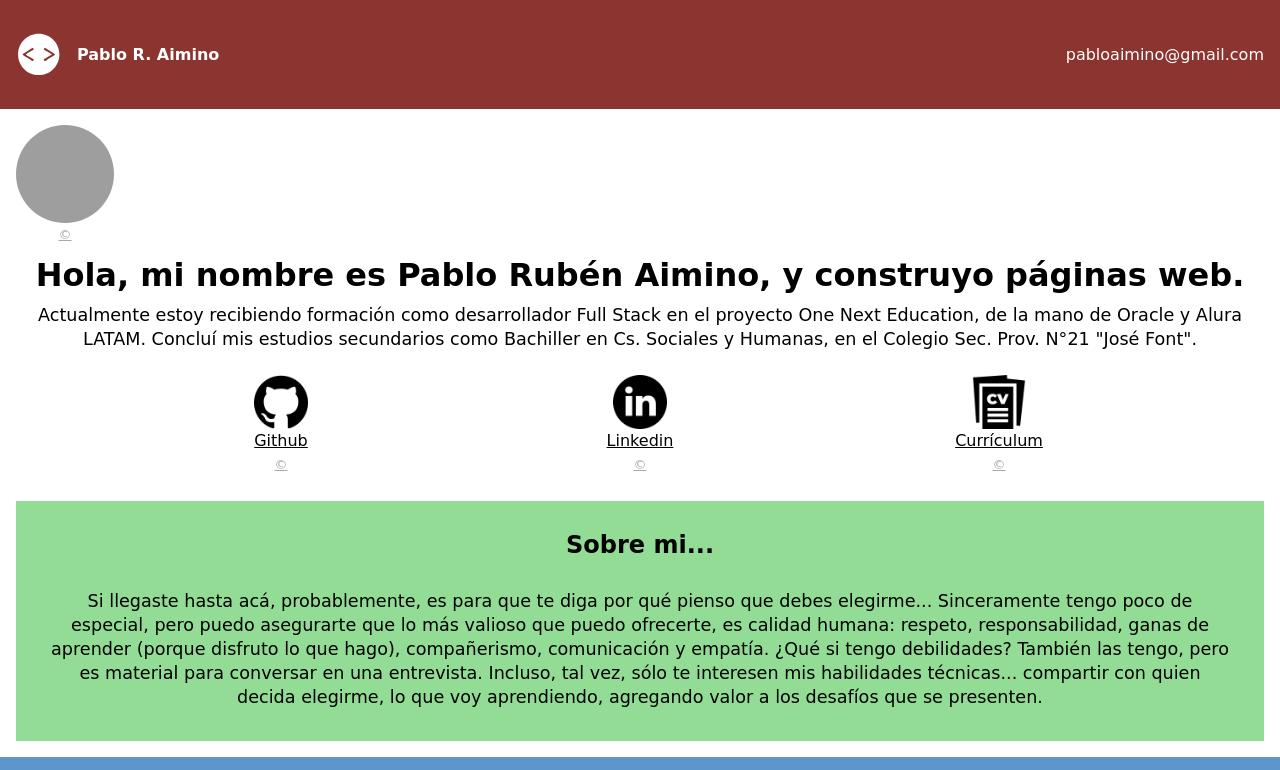
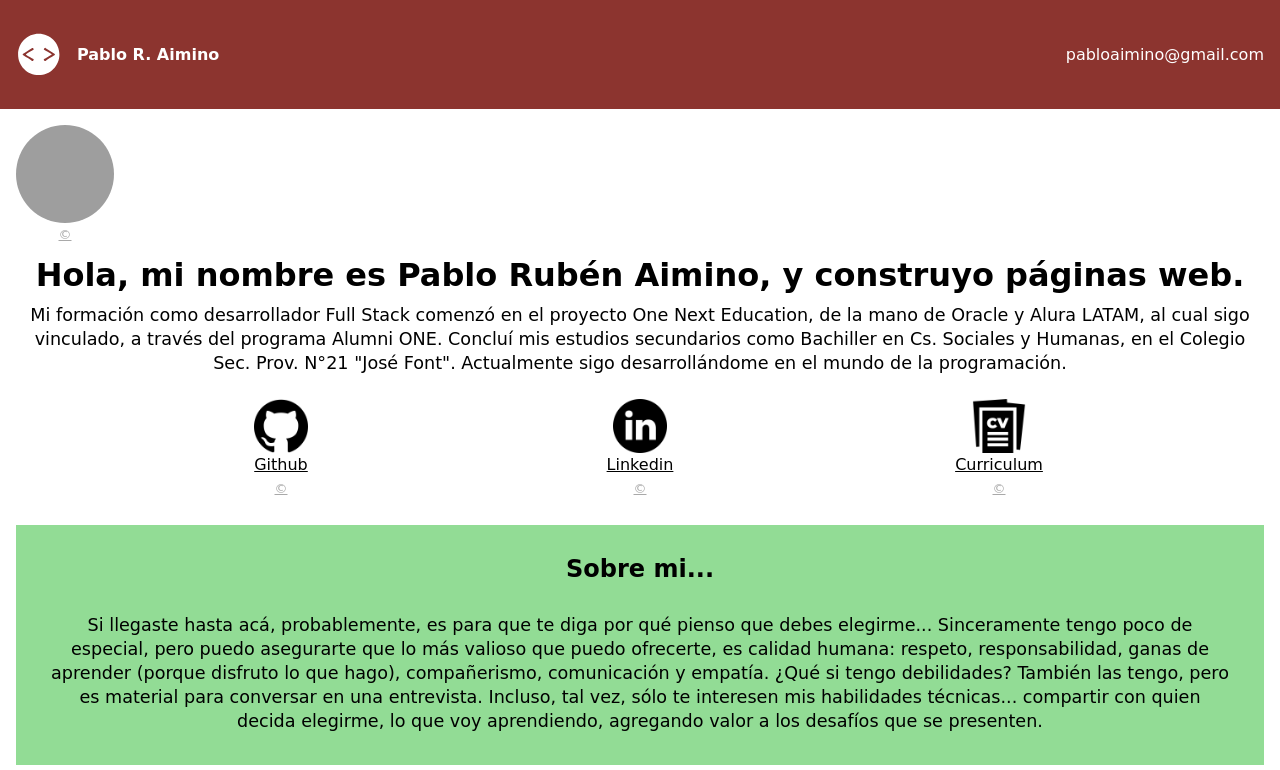
Before and after one commit to Pablo-RA/Proyecto--Portafolio, a plain HTML site: page index.html in a window 1280 px wide. Shown: the top 770 px of the page. Drawn offline with nearby package versions, Linux system fonts and the light colour scheme; grey boxes are pictures that could not be loaded; a web font is replaced by a local one.

Commit message:
Actualizacion del texto Mi formacion...

```diff
--- a/index.html
+++ b/index.html
@@ -41,9 +41,9 @@
                 href="https://www.freepik.es/foto-gratis/codificacion-programas-informaticos-pantalla_18415585.htm#query=codigo%20programacion&position=37&from_view=search&track=sph">&copy</a>
         </div>
         <h1>Hola, mi nombre es Pablo Rubén Aimino, y construyo páginas web. </h1>
-        <p>Actualmente estoy recibiendo formación como desarrollador Full Stack en el proyecto One Next Education, de
-            la mano de Oracle y Alura LATAM. Concluí mis estudios secundarios como Bachiller en Cs. Sociales y Humanas,
-            en el Colegio Sec. Prov. N°21 "José Font".</p>
+        <p> Mi formación como desarrollador Full Stack comenzó en el proyecto One Next Education, de
+            la mano de Oracle y Alura LATAM, al cual sigo vinculado, a través del programa Alumni ONE. Concluí mis estudios secundarios como Bachiller en Cs. Sociales y Humanas,
+            en el Colegio Sec. Prov. N°21 "José Font". Actualmente sigo desarrollándome en el mundo de la programación.</p>
         <ul class="main__redes">
             <li>
                 <img src="img/github-logo.png">
@@ -58,7 +58,7 @@
             </li>
             <li>
                 <img src="img/curriculum-vitae.png">
-                <a href="#">Currículum</a>
+                <a href="https://www.linkedin.com/public-profile/in/pablo-aimino/view/pdf">Curriculum</a>
                 <a class="main__imgDerechos" href="https://www.flaticon.com/free-icons/curriculum"
                     title="curriculum icons">&copy</a>
             </li>
```
